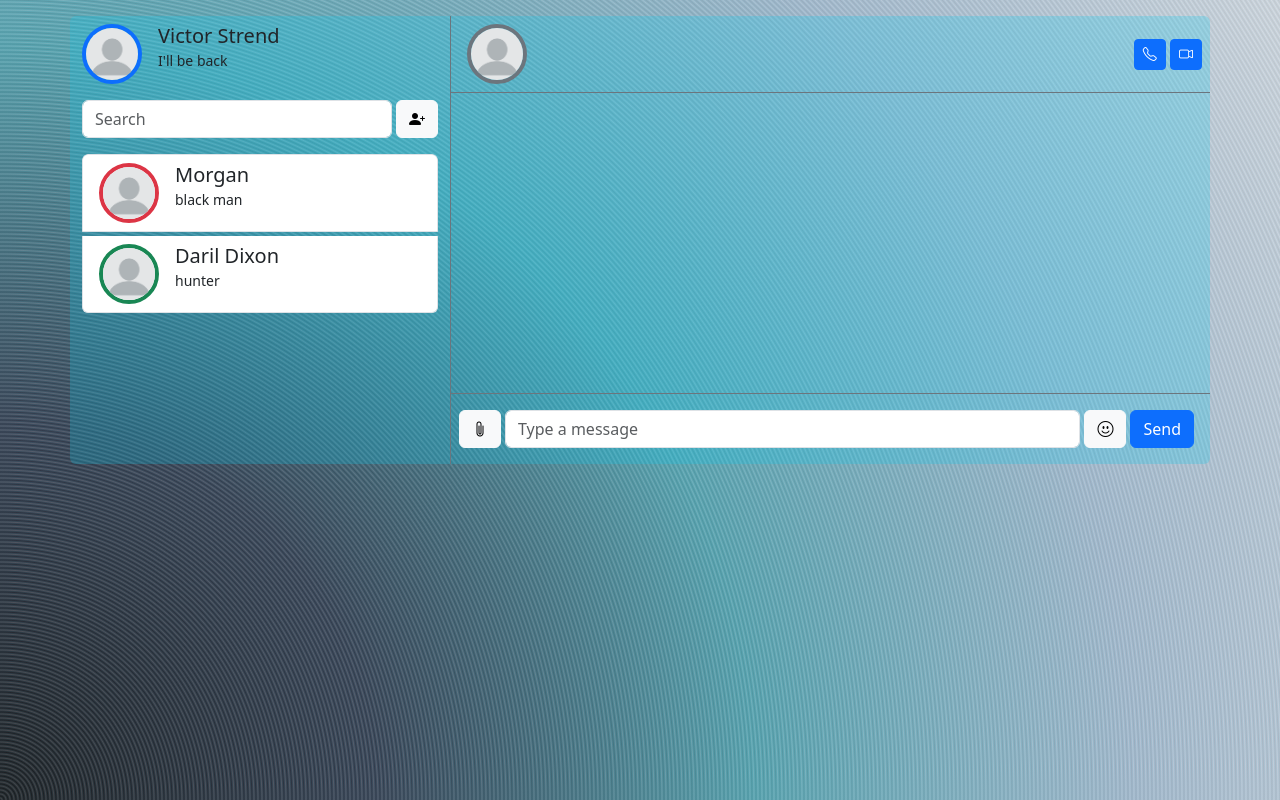
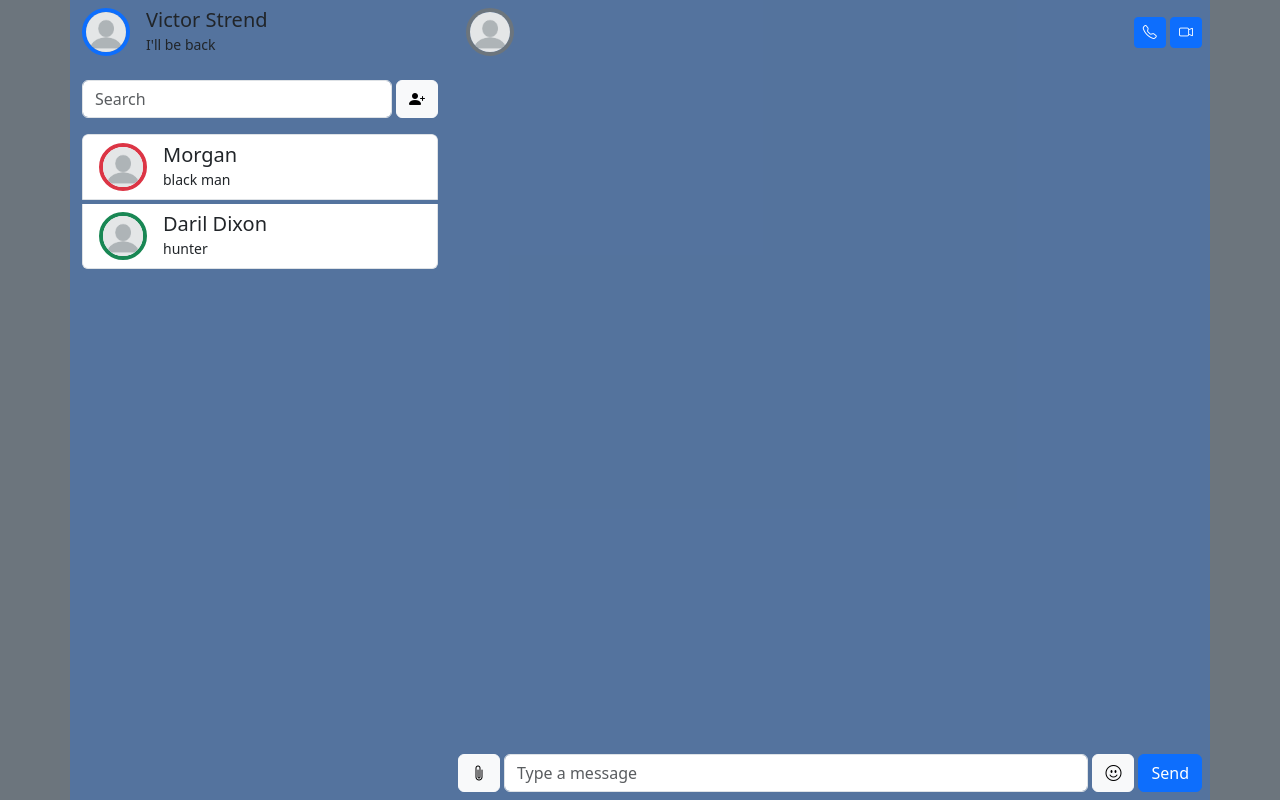
Before and after one commit to feliksn/xchat-nodejs, a website: page index.html in a window 1280 px wide. Drawn offline with nearby package versions, Linux system fonts and the light colour scheme; no server answers.

Commit message:
screen h-100%

```diff
--- a/index.html
+++ b/index.html
@@ -11,17 +11,6 @@
 		integrity="sha384-tViUnnbYAV00FLIhhi3v/dWt3Jxw4gZQcNoSCxCIFNJVCx7/D55/wXsrNIRANwdD" crossorigin="anonymous">
 </head>
 <style>
-	body {
-		background-color: #d8dbe2;
-		background-position: center center;
-		background-repeat: no-repeat;
-		background-attachment: fixed;
-		background-size: cover;
-		background-image:
-			repeating-radial-gradient(circle at 0 100%, rgba(27, 27, 30, 0.1), rgba(88, 164, 176, 0.15) 1px, rgba(216, 219, 226, 0.2) 2px, rgba(88, 164, 176, 0.15) 3px, rgba(27, 27, 30, 0.1) 4px),
-			radial-gradient(circle at 0 100%, #1b1b1e, #373f51, #58a4b0, #a9bcd0, #d8dbe2);
-	}
-
 	.accounts::-webkit-scrollbar {
 		width: 0;
 	}
@@ -29,10 +18,6 @@
 	.list-group-item,
 	.emoji-window {
 		cursor: pointer;
-	}
-
-	.my-message {
-		margin-left: auto;
 	}
 
 	.alert {
@@ -43,19 +28,19 @@
 
 </style>
 
-<body>
+<body class="bg-secondary">
 
-	<div class="container mt-3">
-		<div class="row rounded bg-info bg-opacity-25">
+	<div class="container">
+		<div class="row vh-100 bg-primary bg-opacity-25">
 
-			<div class="section-left d-sm-block col-sm-5 col-md-4 pb-2">
+			<div class="section-left d-flex flex-column d-sm-flex col-sm-5 col-md-4 pb-2">
 
 				<!--здесь информация про User-->
 				<div class="d-flex gap-3 my-2">
 					<img src="./img/profile.png"
 						class="float-start rounded-circle border border-4 border-primary"
-						style="width: 60px"
-						alt="...">
+						style="width: 3rem;"
+						alt="..."/>
 					<div>
 						<h5 class="m-0">Victor Strend</h5>
 						<small>I'll be back</small>
@@ -74,11 +59,11 @@
 				</div>
 
 				<!--div где находятся аккаунты -->
-				<div class="overflow-auto list-group gap-1 accounts" style="height: 300px;">
+				<div class="overflow-auto flex-fill list-group gap-1 accounts" style="height: 25vh;">
 					<div class="d-flex gap-3 list-group-item list-group-item-action account">
 						<img src="./img/profile.png"
 							class="float-start rounded-circle border border-4 border-danger"
-							style="width: 60px; height: 60px;"
+							style="width: 3rem;"
 							alt="...">
 						<div>
 							<h5 class="m-0">Morgan</h5>
@@ -89,7 +74,7 @@
 					<div class="d-flex gap-3 list-group-item list-group-item-action account">
 						<img src="./img/profile.png"
 							class="float-start rounded-circle border border-4 border-success"
-							style="width: 60px; height: 60px;"
+							style="width: 3rem;"
 							alt="...">
 						<div>
 							<h5 class="m-0">Daril Dixon</h5>
@@ -99,9 +84,9 @@
 				</div>
 			</div>
 
-			<div class="section-right d-none d-sm-block col-sm-7 col-md-8 p-0 border-start border-secondary">
+			<div class="section-right d-flex flex-column d-none d-sm-flex col-sm-7 col-md-8 p-0">
 				<!--header правой секции-->
-				<div class="border-bottom border-secondary d-flex align-items-center justify-content-between">
+				<div class="d-flex align-items-center justify-content-between">
 					<!--див показывает где человек с которым общаешься-->
 					<div class="d-flex d-flex align-items-center ps-2">
 						<!--кнопка выход из секции чата и переход в список акаунтов-->
@@ -113,7 +98,7 @@
 						<div class="d-flex gap-3 my-2 ps-2 active-account">
 							<img src="./img/profile.png"
 								class="float-start rounded-circle border border-4 border-secondary"
-								style="width: 60px"
+								style="width: 3rem;"
 								alt="...">
 							<div>
 								<h4 class="m-0"></h4>
@@ -133,11 +118,11 @@
 				</div>
 
 				<!--поле смс-->
-				<div class="p-2 overflow-auto" style="height: 300px;" id="messages"></div>
+				<div class="overflow-auto flex-fill" style="height: 25vh;" id="messages"></div>
 
 				<!--див отправки сообщений-->
-				<div class="border-top border-secondary p-2">
-					<form class="d-flex gap-1 my-2 pe-2" action="" id="form">
+				<div class="mt-auto">
+					<form class="d-flex gap-1 my-2 px-2" action="" id="form">
 						<!-- прикрепить документ -->
 						<button class="btn btn-light">
 							<i class="bi bi-paperclip"></i>
@@ -175,7 +160,6 @@
 						</div>
 						<button class="btn btn-primary">Send</button>
 					</form>
-
 				</div>
 
 			</div>
@@ -268,7 +252,7 @@
 	<script>
 		// Создаем функцию получения шаблона сообщения, которую можно вызывать в разных местах программы
 		function getMsgHtml(content, time, isYours=false){
-			const wrapClass = isYours ? "alert-info" : "alert-dark my-message";
+			const wrapClass = isYours ? "alert-info" : "alert-dark ms-auto";
 			return `<div class="alert ${wrapClass}">
 						<div class="text-break lh-sm">${content}</div>
 						<div class="font-monospace text-end small">${time}</div>
```
